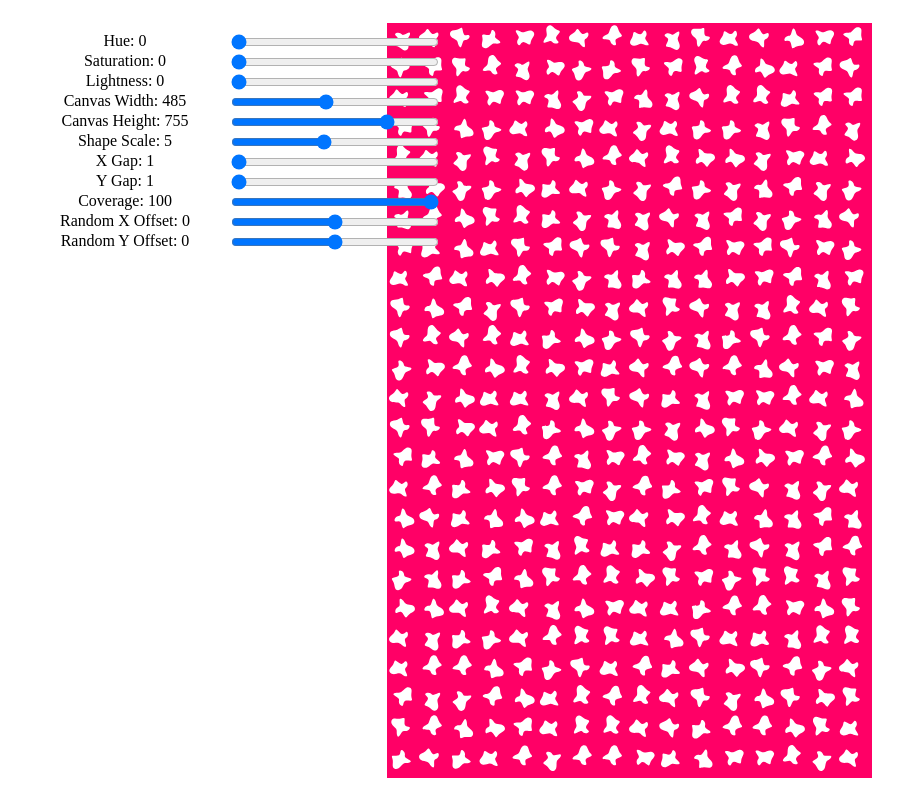
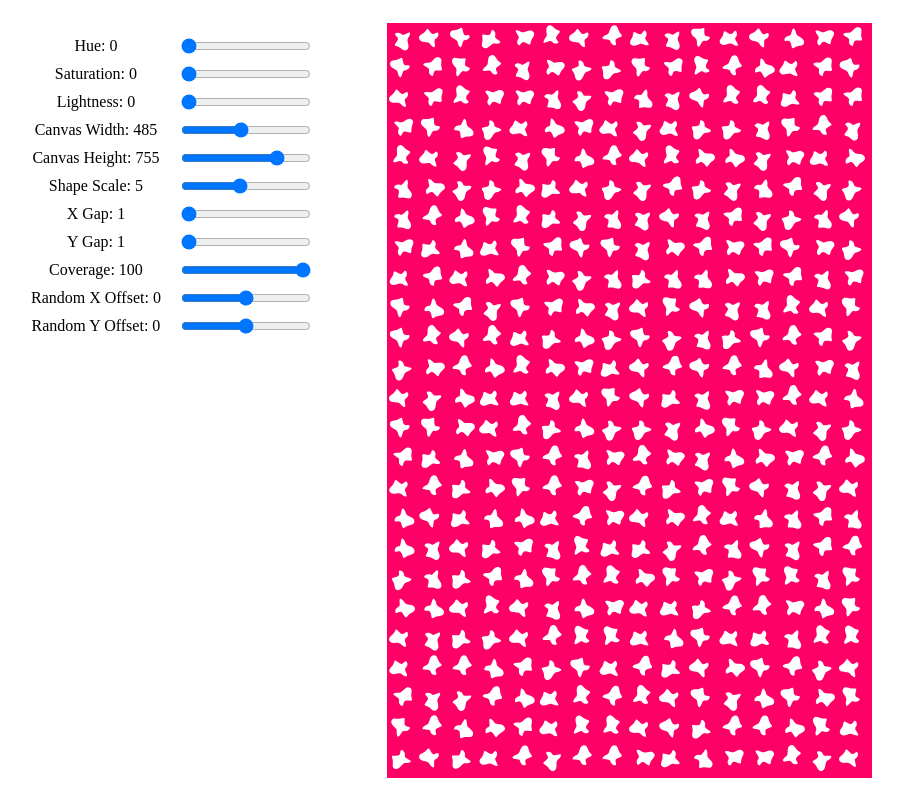
Before and after one commit to morgan-sam/Pattern-Generator, a React (Create React App) app: page / in a window 1280 px wide. Shown: the whole page, without its empty margins (11-914 px from the left). Built offline with nearby package versions, Linux system fonts and the light colour scheme.

Commit message:
Fixed slider spacing

```diff
--- a/src/app.css
+++ b/src/app.css
@@ -13,15 +13,15 @@
   left: 0;
   position: absolute;
   margin: 2rem;
+  text-align: center;
 }
 
 .slider-container {
   display: grid;
   grid-template-columns: repeat(2, 1fr);
-  width: 13rem;
 }
 
 .slider-container > * {
   text-align: center;
-  width: 13rem;
+  margin: 5px 10px;
 }
```
